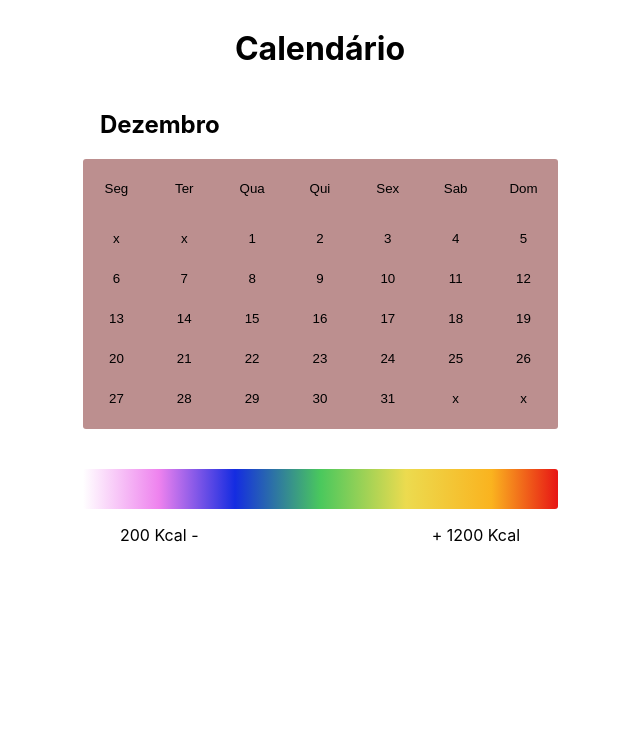
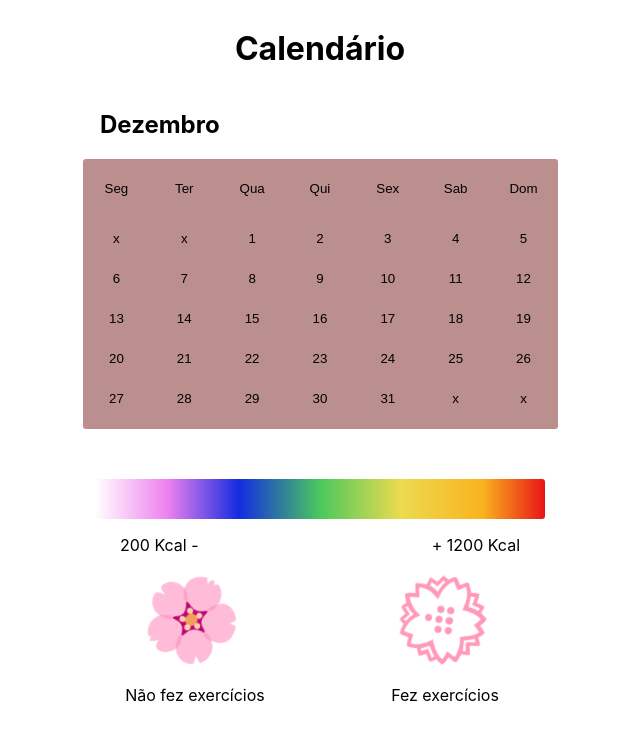
Before and after one commit to vinicius-mns/Calories-Tracker, a React (Create React App) app: page /Calendar_tracker in a window 1280 px wide. Shown: the top 740 px of the page, without its empty margins (320-960 px from the left). Built offline with nearby package versions, Linux system fonts and the light colour scheme.

Commit message:
Recriando guia

```diff
--- a/src/components/Table.jsx
+++ b/src/components/Table.jsx
@@ -3,13 +3,25 @@ import '../styles/table.css'
 
 export default function Table() {
   return (
-    <div className="naosei" >
+    <div className="guideContainer" >
       <div className="guide">
-        <div className="color" />
+        <div className="gradientColor">
+          <div className="color" />
+          <div className="values">
+            <p>200 Kcal -</p>
+            <p>+ 1200 Kcal</p>
+          </div>
+        </div>
 
-        <div className="values">
-          <p>200 Kcal -</p>
-          <p>+ 1200 Kcal</p>
+        <div className="flowers">
+            <div className="floresJuntas">
+              <span className="cherry">🌸</span>
+              <p>Não fez exercícios</p>
+            </div>
+            <div className="floresJuntas">
+              <span className="cherry2">💮</span>
+              <p>Fez exercícios</p>
+            </div>
         </div>
       </div>
     </div>
--- a/src/styles/table.css
+++ b/src/styles/table.css
@@ -1,17 +1,46 @@
 
-.guide, .naosei {
+.guide, .guideContainer, .gradientColor {
   width: 100%;
   display: flex;
   justify-content: center;
 }
 
-.guide {
+.guideContainer {
+  margin-top: 10px;
+  width: 100%;
+}
+
+.gradientColor {
   flex-direction: column;
   align-items: center;
 }
 
+.guide {
+  flex-direction: column;
+  align-items: center;
+  width: 100%;
+}
+
+.guide .flowers {
+  width: 100%;
+  display: flex;
+  justify-content: center;
+}
+
+.flowers div {
+  display: flex;
+  flex-direction: column;
+  width: 50%;
+  align-items: center;
+}
+
+.flowers span {
+  font-size: 80px;
+  background-color: transparent;
+  animation: spin 20s infinite linear ;
+}
+
 .guide .values {
-  height: 20px;
   display: flex;
   justify-content: space-between;
   width: 80%;
@@ -21,7 +50,7 @@
 
 .guide .color {
   margin-top: 40px;
-  width: 95%;
+  width: 90%;
   height: 40px;
   background: rgb(255,255,255);
   background: linear-gradient(90deg, rgba(255,255,255,1) 0%, rgba(238,130,238,1) 16%, rgba(20,44,225,1) 32%, rgba(74,200,93,1) 50%, rgba(236,219,79,1) 68%, rgba(250,179,31,1) 86%, rgba(231,21,21,1) 100%);
```
